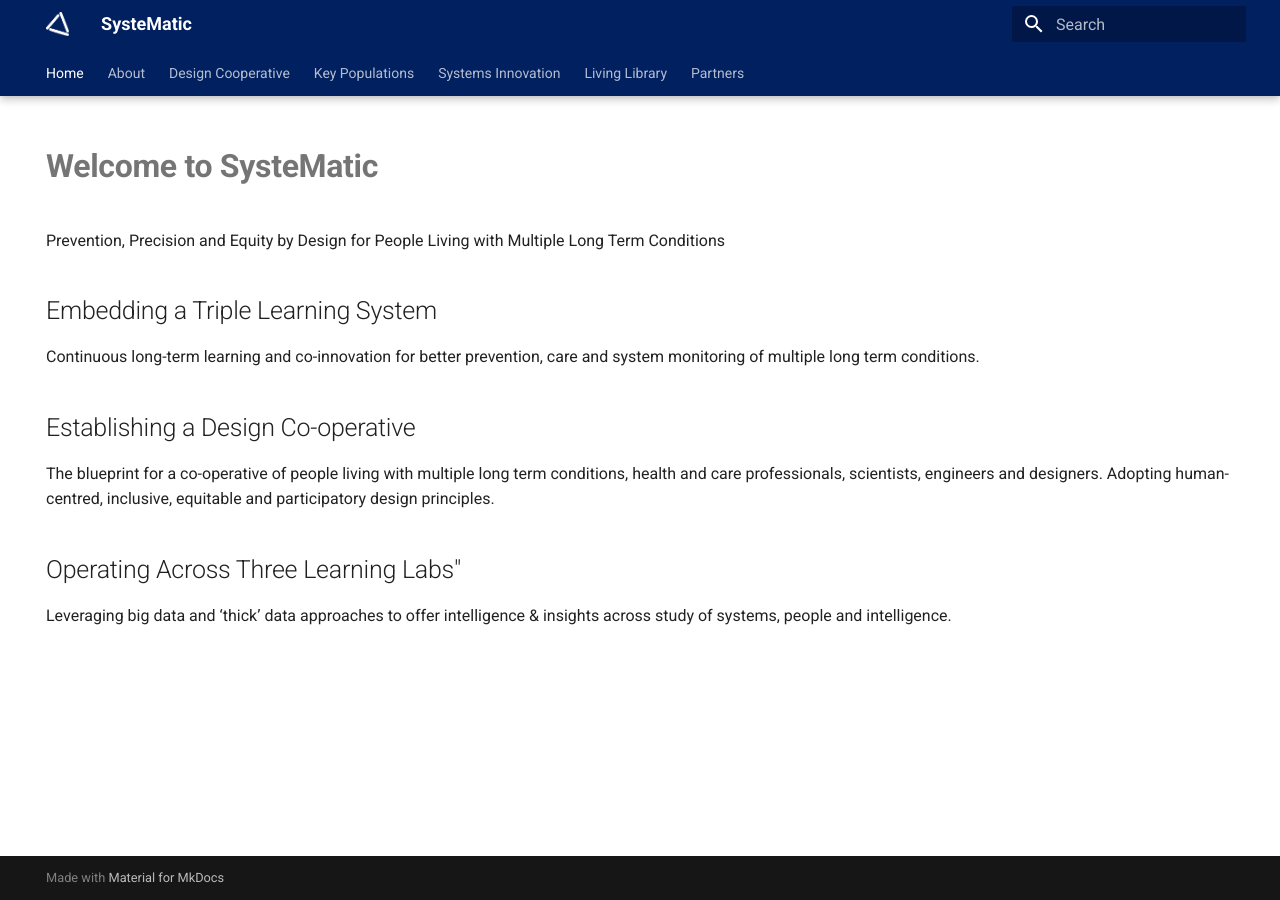
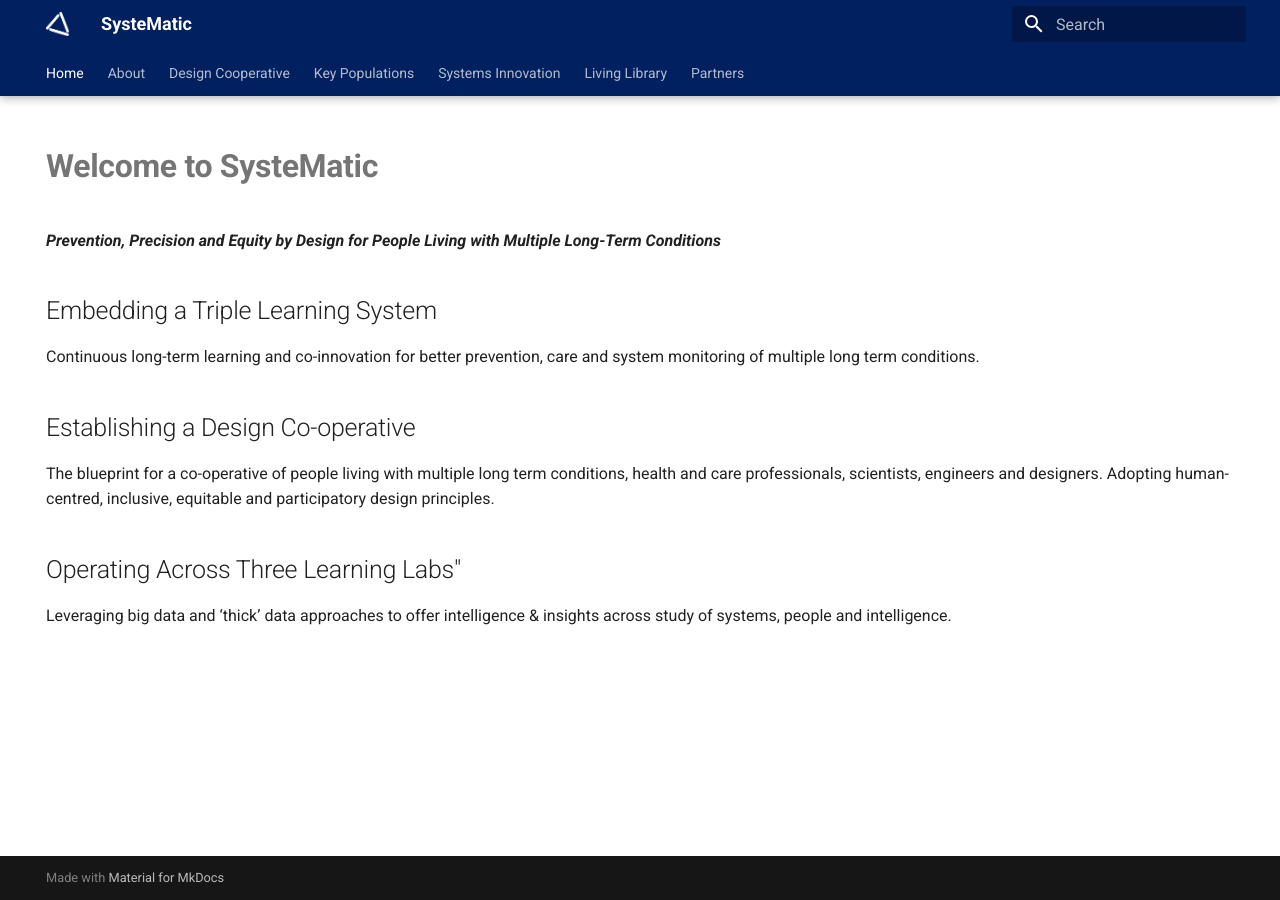
Before and after one commit to systematic-uol/systematic-uol.github.io, an MkDocs documentation site: the page built from docs/index.md, in a window 1280 px wide. Built offline with MkDocs 1.6.1 and Material for MkDocs 9.7.7, drawn with Linux system fonts in a browser that asks for light colours.

```diff
--- a/docs/index.md
+++ b/docs/index.md
@@ -5,7 +5,7 @@ hide:
 ---
 
 # **Welcome to SysteMatic**
-Prevention, Precision and Equity by Design for People Living with Multiple Long Term Conditions
+***Prevention, Precision and Equity by Design for People Living with Multiple Long-Term Conditions***
 
 ## Embedding a Triple Learning System
 Continuous long-term learning and co-innovation for better prevention, care and system monitoring of multiple long term conditions.
```
